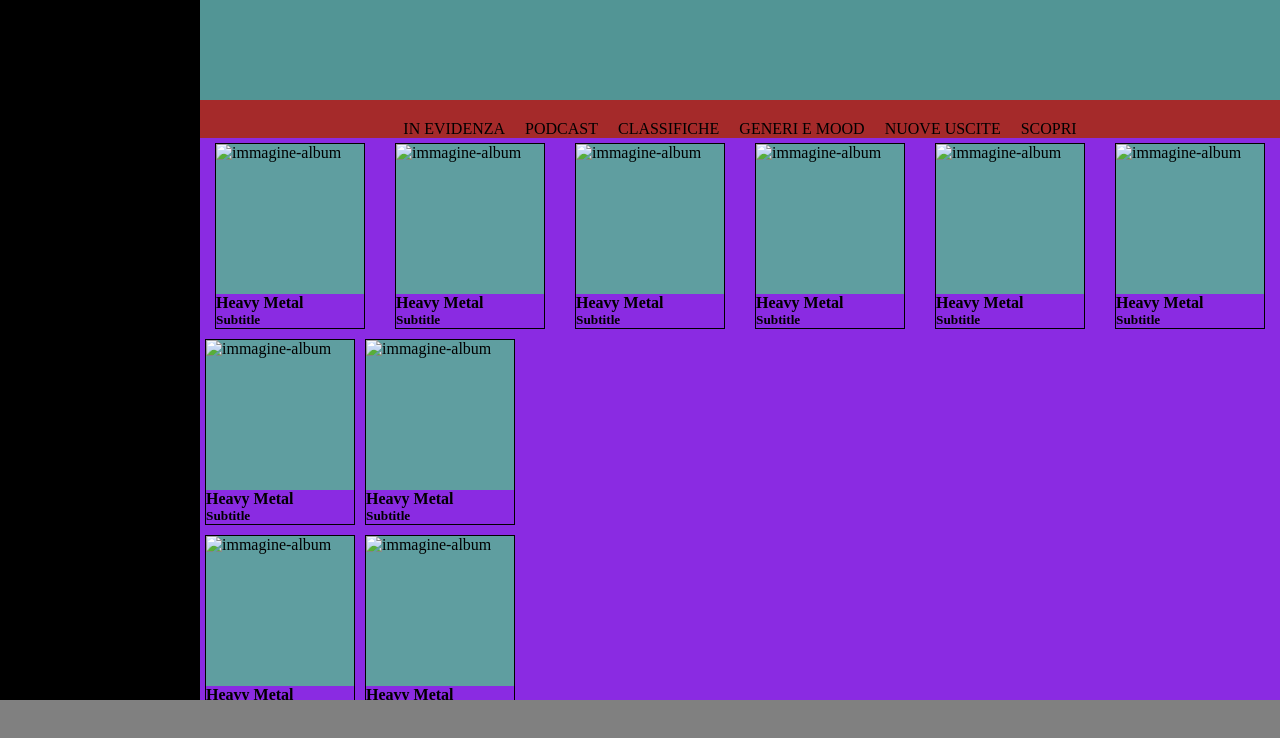
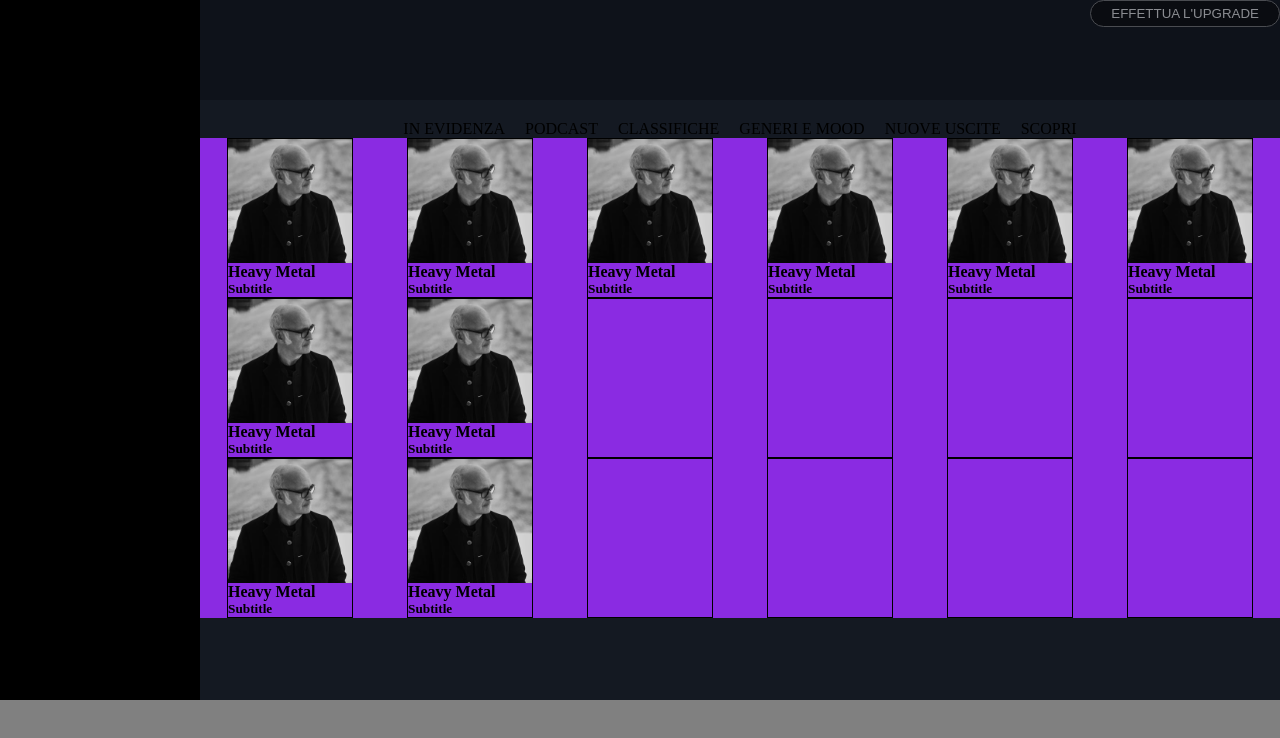
Before and after one commit to Mentabomber/html-css-spotifyweb, a plain HTML site: page index.html in a window 1280 px wide. Drawn offline with Linux system fonts and the light colour scheme.

Commit message:
barra testata   bottone

```diff
--- a/css/style.css
+++ b/css/style.css
@@ -1,7 +1,10 @@
-
-
-
-
+.button-big{
+    padding: 5px 20px;
+    background-color: black;
+    color: white;
+    border: 1px solid grey;
+    border-radius: 25px;
+}
 
 
 
@@ -21,7 +24,7 @@ main{
 }
 #contenitore{
     width: calc(100% - 200px);
-    background-color: brown;
+    background-color: rgb(20,25,34);
     overflow-y: auto;
     height: calc(100vh - 100px);
     padding-top: 120px;
@@ -29,11 +32,12 @@ main{
 #testata{
     height: 100px;
     width: calc(100% - 200px);
-    background-color: aqua;
+    background-color: rgb(8,11,18);
     filter: opacity(50%);
     position: fixed;
     top: 0;
     right: 0;
+    text-align: end;
 }
 #nav-esterno,
 #nav-interno ul{
@@ -48,7 +52,6 @@ main{
 }
 #nav-esterno{
     flex-direction: column;
-    justify-content: space-evenly;
     height: calc(100vh - 100px);
     min-height: 120px;
     width: 200px;
@@ -68,15 +71,19 @@ footer{
 
 }
 .col-2{
-    margin: 5px;
     border: 1px solid black;
-    flex-basis: calc((100% / 12) * 2);
-    max-width: 150px;
+    flex-basis: calc((100% / 12) * 2 - 5%);
+    max-width: 100%;;
+}
 
-    min-width: 150px;
-}
 .box{
     background-color: cadetblue;
-    height: 150px;
     width: 100%;
 }
+
+img{
+    width: 100%;
+    height: 100%;
+    object-fit: contain;
+    display: block;
+}
--- a/index.html
+++ b/index.html
@@ -11,6 +11,7 @@
 <body>
 <header>
     <div id="testata">
+        <button class="button-big">EFFETTUA L'UPGRADE</button>
     </div>
 </header>
     <main>
@@ -32,75 +33,86 @@
             <div class="row around">
                <div class="col-2">
                     <div class="box">
-                        <img src="" alt="immagine-album">
+                        <img src="/img/einaudi.jpeg" alt="immagine-album">
                      </div>
                      <h4>Heavy Metal</h4>
                     <h5>Subtitle</h5>
                 </div>
                 <div class="col-2">
                     <div class="box">
-                        <img src="" alt="immagine-album">
+                        <img src="/img/einaudi.jpeg" alt="immagine-album">
                      </div>
                      <h4>Heavy Metal</h4>
                     <h5>Subtitle</h5>
                 </div>
                 <div class="col-2">
                     <div class="box">
-                        <img src="" alt="immagine-album">
+                        <img src="/img/einaudi.jpeg" alt="immagine-album">
                      </div>
                      <h4>Heavy Metal</h4>
                     <h5>Subtitle</h5>
-                </div>               <div class="col-2">
+                </div>
+                <div class="col-2">
                     <div class="box">
-                        <img src="" alt="immagine-album">
+                        <img src="/img/einaudi.jpeg" alt="immagine-album">
                      </div>
                      <h4>Heavy Metal</h4>
                     <h5>Subtitle</h5>
-                </div>               <div class="col-2">
+                </div>
+                <div class="col-2">
                     <div class="box">
-                        <img src="" alt="immagine-album">
+                        <img src="/img/einaudi.jpeg" alt="immagine-album">
                      </div>
                      <h4>Heavy Metal</h4>
                     <h5>Subtitle</h5>
-                </div>               <div class="col-2">
+                </div>
+                <div class="col-2">
                     <div class="box">
-                        <img src="" alt="immagine-album">
+                        <img src="/img/einaudi.jpeg" alt="immagine-album">
                      </div>
                      <h4>Heavy Metal</h4>
                     <h5>Subtitle</h5>
                 </div>
             </div>
-            <div class="row">
+            <div class="row around">
                 <div class="col-2">
                     <div class="box">
-                        <img src="" alt="immagine-album">
+                        <img src="/img/einaudi.jpeg" alt="immagine-album">
                     </div>
                     <h4>Heavy Metal</h4>
                     <h5>Subtitle</h5>
                 </div>
                 <div class="col-2">
                     <div class="box">
-                        <img src="" alt="immagine-album">
+                        <img src="/img/einaudi.jpeg" alt="immagine-album">
                     </div>
                     <h4>Heavy Metal</h4>
                     <h5>Subtitle</h5>
                 </div>
+                <div class="col-2"></div>
+                <div class="col-2"></div>
+                <div class="col-2"></div>
+                <div class="col-2"></div>
             </div>
-            <div class="row">
+            <div class="row around">
                 <div class="col-2">
                     <div class="box">
-                        <img src="" alt="immagine-album">
+                        <img src="/img/einaudi.jpeg" alt="immagine-album">
                     </div>
                     <h4>Heavy Metal</h4>
                     <h5>Subtitle</h5>
                 </div>
                 <div class="col-2">
                     <div class="box">
-                        <img src="" alt="immagine-album">
+                        <img src="/img/einaudi.jpeg" alt="immagine-album">
                     </div>
                     <h4>Heavy Metal</h4>
                     <h5>Subtitle</h5>
                 </div>
+                <div class="col-2"></div>
+                <div class="col-2"></div>
+                <div class="col-2"></div>
+                <div class="col-2"></div>
             </div>
         </div>
 
```
